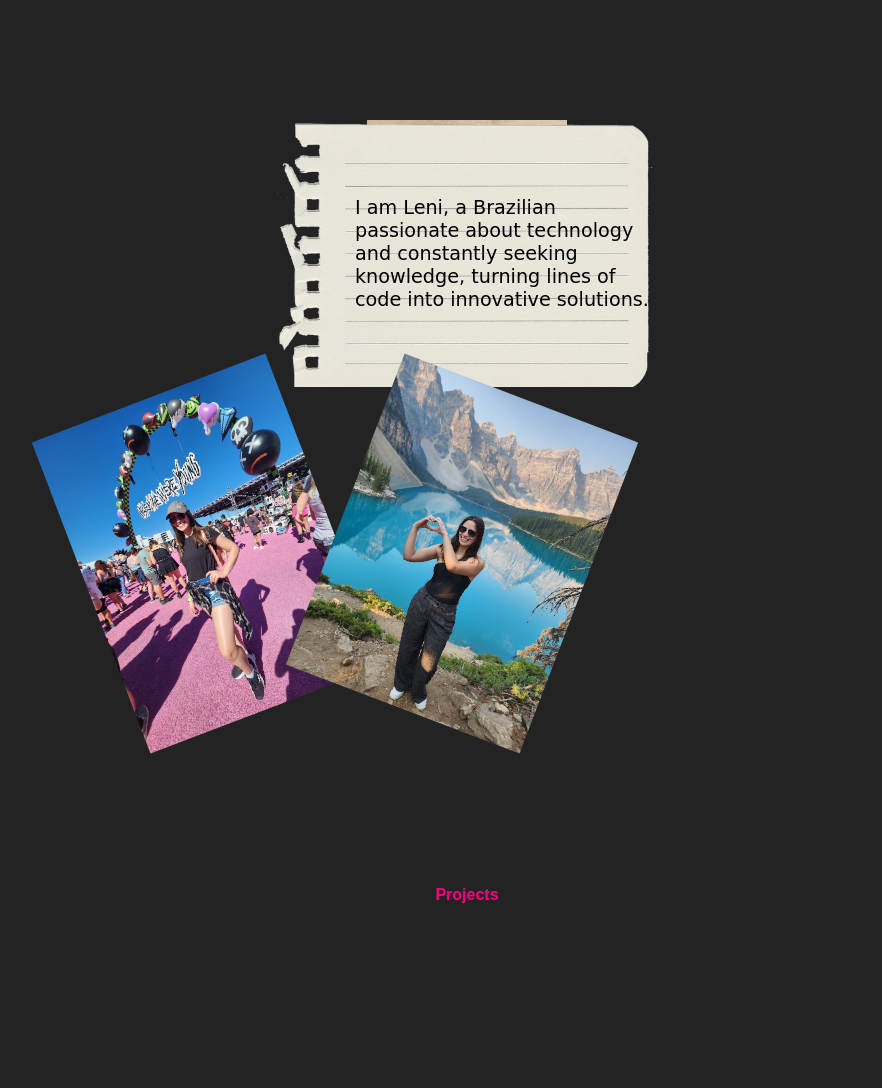
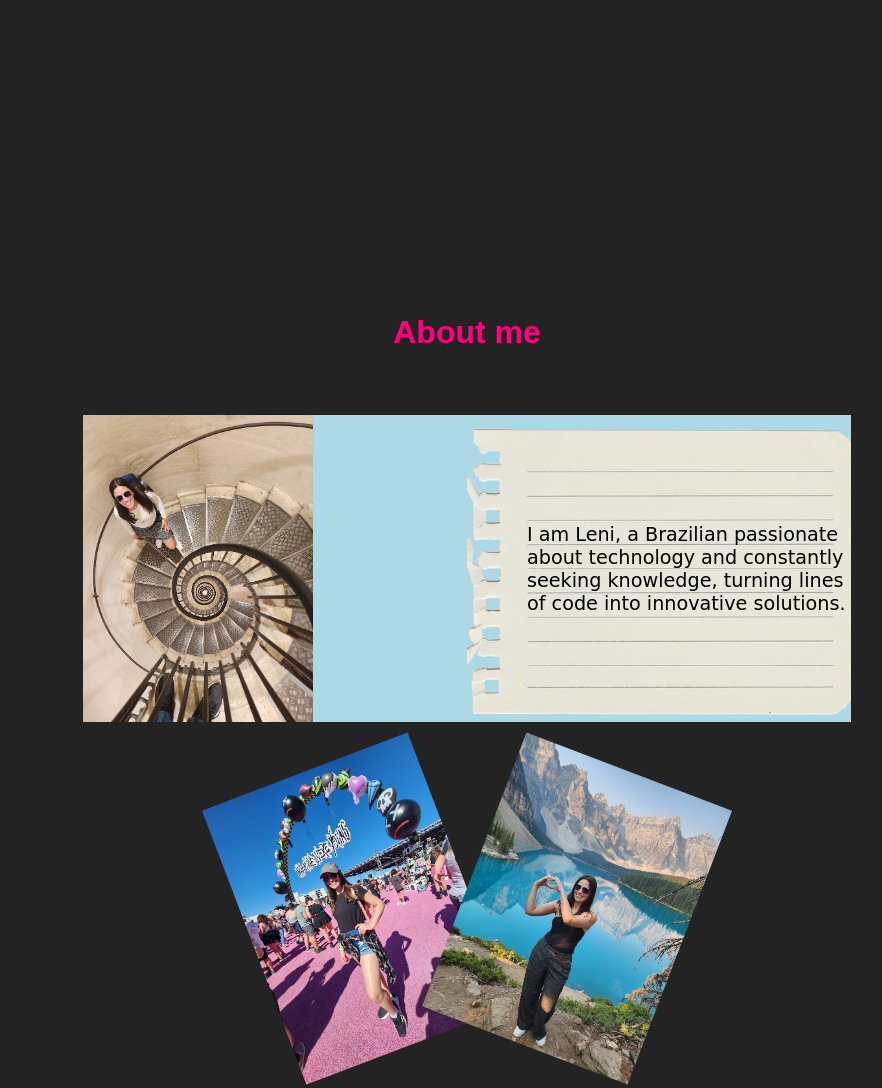
Before and after one commit to lenizeramos/firstportfolio, a website: page src/index.html in a window 1280 px wide. Shown: the part 680-1768 px from the top of the page, without its empty margins (173-1055 px from the left). Drawn offline with Linux system fonts and the light colour scheme; a web font is replaced by a local one.

Commit message:
changed pictures size

```diff
--- a/src/index.html
+++ b/src/index.html
@@ -40,6 +40,7 @@
         </div>
       </section>
       <section id="about">
+        <h2>About me</h2>
         <div class="picture-text">
           <img class="main-picture" src="images/paris.jpg" alt="Paris" />
           <div class="text-about">
--- a/src/sass/index.scss
+++ b/src/sass/index.scss
@@ -109,27 +109,38 @@ main {
   align-items: center;
   z-index: 5;
 
+  h2 {
+    color: $main-color;
+    text-align: center;
+    padding: 2em;
+    font-size: 2em;
+  }
+
   @media only screen and (max-width: 600px) {
     padding-top: 360px;
   }
+  @media only screen and (min-width: 601px) {
+    padding-top: 130px;
+  }
 
   .picture-text {
+    background-color: lightblue;
     position: relative;
     display: flex;
     align-items: center;
-    justify-content: center;
+    justify-content: space-between;
     height: 50%;
-    width: 50%;
+    width: 100%;
 
     .main-picture {
-      width: 200px;
+      width: 30%;
     }
 
     .text-about {
       position: absolute;
       top: 0;
-      left: 0;
-      width: 100%;
+      right: 0;
+      width: 50%;
       height: 100%;
       display: flex;
       align-items: center;
@@ -140,7 +151,7 @@ main {
       background-repeat: no-repeat;
 
       .text {
-        padding: 0 10px 0 80px;
+        padding: 0 5px 0 60px;
         color: black;
         font-family: "Freehand", cursive;
         font-weight: 400;
@@ -152,15 +163,20 @@ main {
   }
 
   .picture-trips {
+    display: flex;
+    align-items: center;
+    justify-content: center;
     height: 50%;
     width: 100%;
   }
   .second-picture {
-    width: 250px;
+    margin-top: 40px;
+    width: 220px;
     transform: rotate(-0.058turn);
   }
   .third-picture {
-    width: 250px;
+    margin-top: 40px;
+    width: 220px;
     transform: rotate(0.058turn);
   }
 }
```
Also changed, not shown: src/css/index.css, 1 other file.
